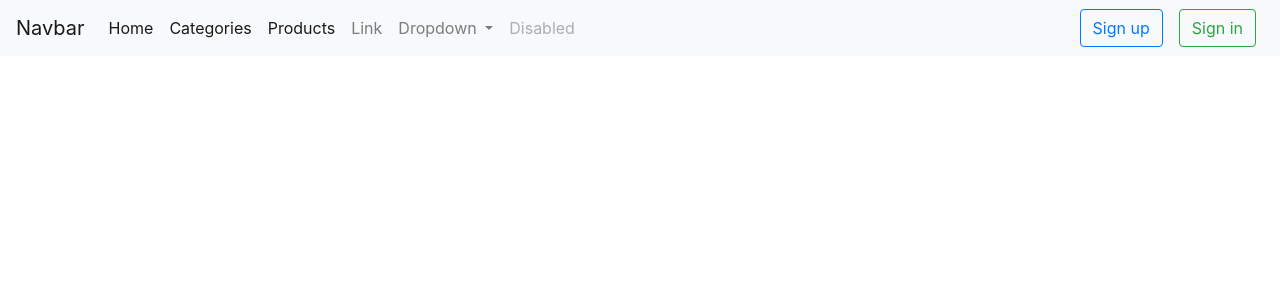
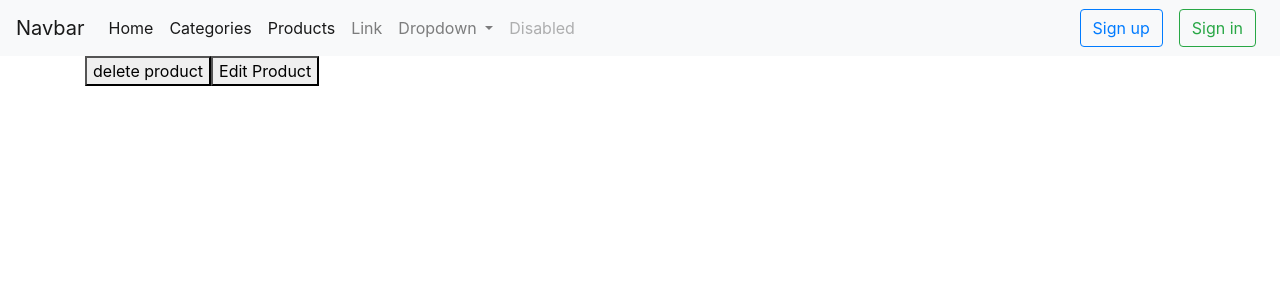
Before and after one commit to mrtboy/shoppingzone, a Vue app in the folder Client/: page /#/sadi_testingeditdelproduct in a window 1280 px wide. Shown: the top 300 px of the page. Built offline with nearby package versions, Linux system fonts and the light colour scheme; what vue-toasted would draw is missing.

Commit message:
testing the delete and edit functionality

```diff
--- a/Client/src/components/Sadi_TestingEditDelProduct.vue
+++ b/Client/src/components/Sadi_TestingEditDelProduct.vue
@@ -1,5 +1,12 @@
 <template>
-
+  <div class="container">
+    <div class="row">
+      <div class="col-sm-3">
+        <button @click="delProduct()">delete product</button>
+        <button @click="editProduct()">Edit Product</button>
+      </div>
+    </div>
+  </div>
 </template>
 
 <script>
@@ -7,11 +14,42 @@ export default {
   name: 'testingEditDelProduct',
   data () {
     return {
-
+     carts:[],
+      product: {
+           name: "",
+           price: 0,
+           condition: "",
+           description: ""
+         }
     }
   },
   methods: {
+       editProduct: function() {
+        var me=this;
+        this.axios.defaults.headers.common['Authorization'] = "Bearer eyJ0eXAiOiJKV1QiLCJhbGciOiJIUzI1NiJ9.eyJpZCI6MX0.bH7kYsUgMtncuSAPE00rZfAzJzz4YPBTgjBGDGcu488";
+        this.axios.put('http://pm102api.moronium.com:12222/products/',this.product)
+          .then(function (response) {
+            console.log(response.data.product);
+            me.tasks=response.data.product;
 
+          })
+          .catch(function (error) {
+            console.log(error);
+          });
+      },
+      delProduct: function() {
+        var me=this;
+        this.axios.defaults.headers.common['Authorization'] = "Bearer eyJ0eXAiOiJKV1QiLCJhbGciOiJIUzI1NiJ9.eyJpZCI6MX0.bH7kYsUgMtncuSAPE00rZfAzJzz4YPBTgjBGDGcu488";
+        this.axios.delete('http://pm102api.moronium.com:12222/products/',this.product)
+          .then(function (response) {
+            console.log(response.data.product);
+            me.tasks=response.data.product;
+
+          })
+          .catch(function (error) {
+            console.log(error);
+          });
+      }
   }
 }
 </script>
```
